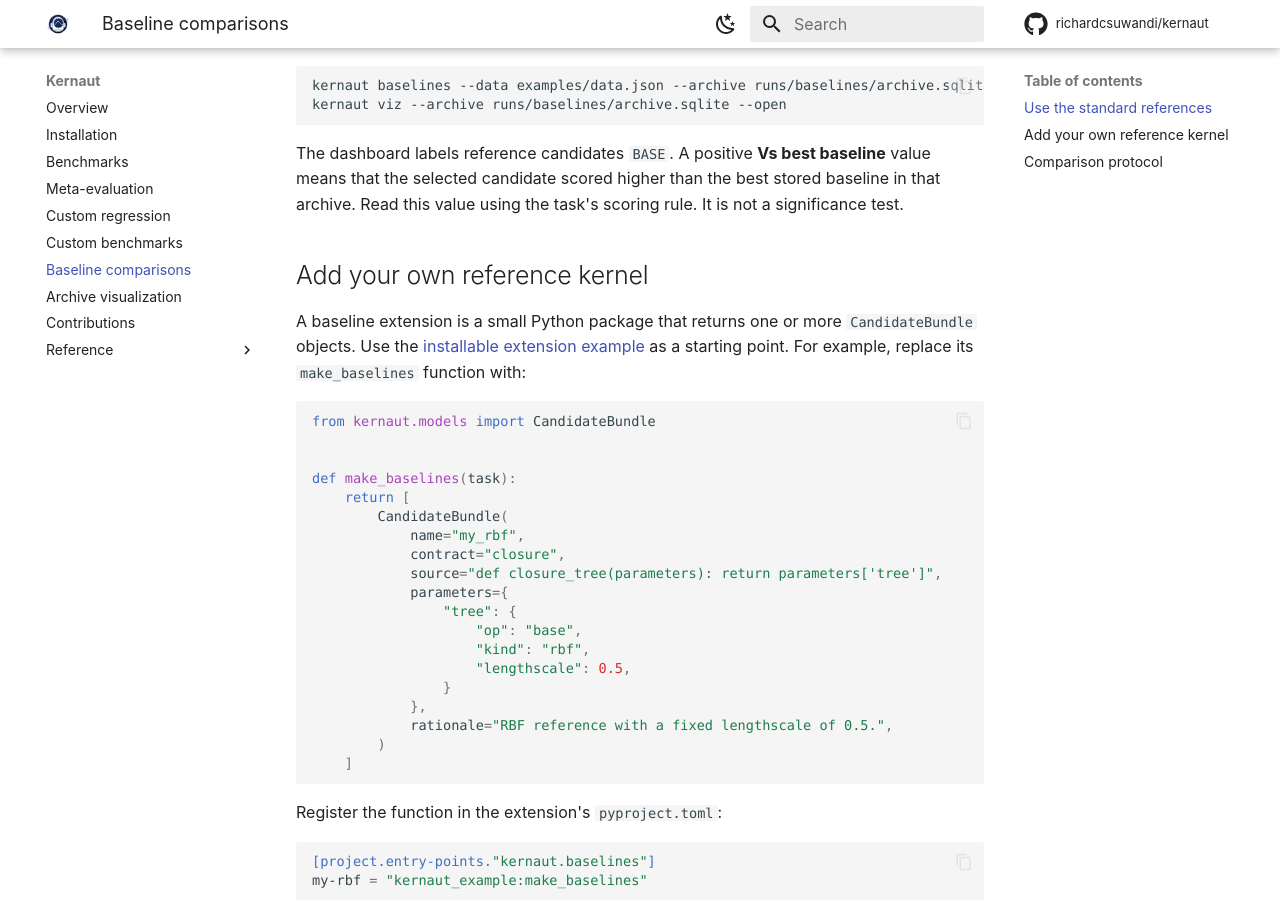
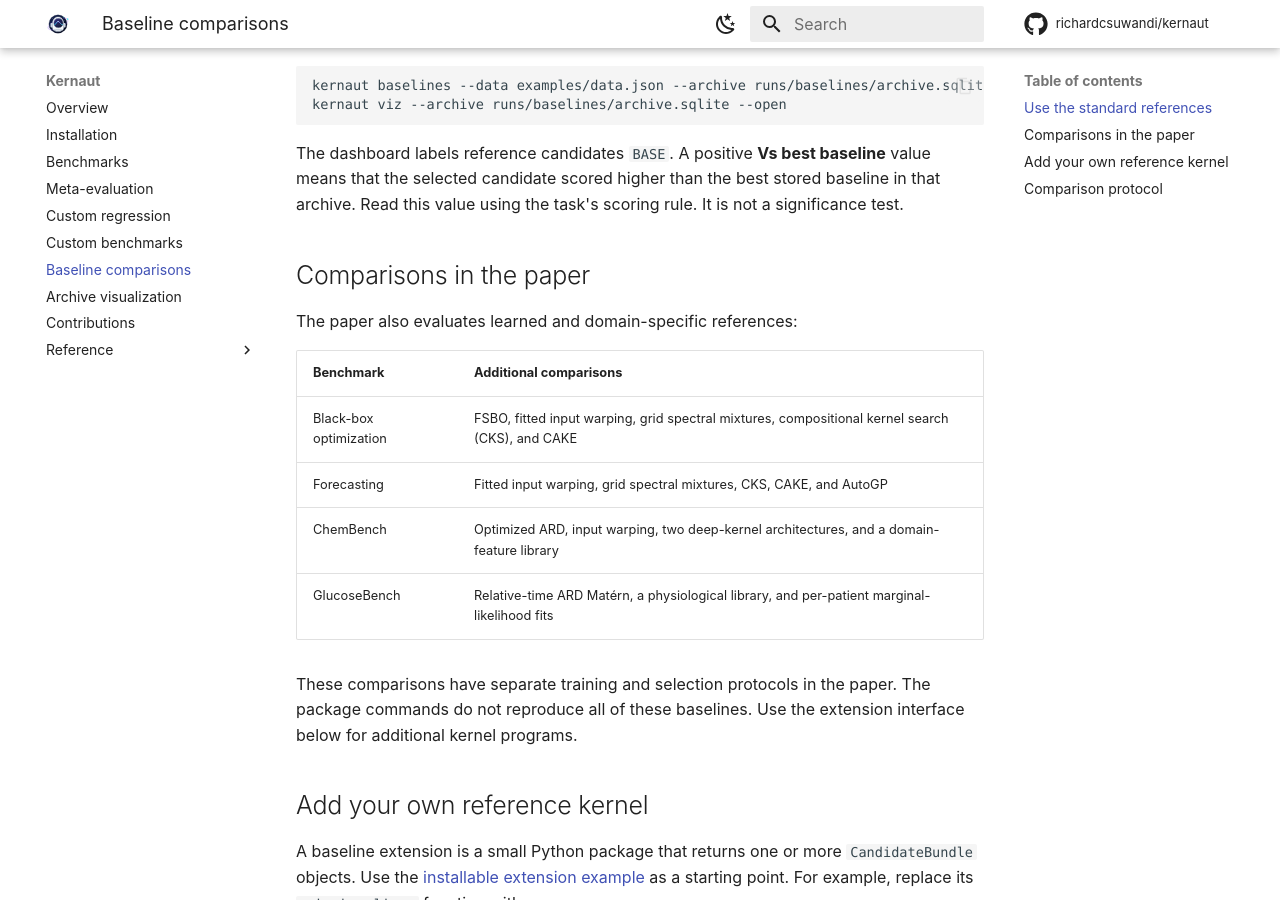
Before and after one commit to richardcsuwandi/kernaut, an MkDocs documentation site: the page built from docs/baselines.md, in a window 1280 px wide and 900 px high, scrolled down 416 px. Built offline with MkDocs 1.6.1 and Material for MkDocs 9.7.7, drawn with Linux system fonts in a browser that asks for light colours; comment, search, counter and statistics services are not loaded.

Commit message:
Align benchmark documentation with paper evaluation scope

```diff
--- a/docs/baselines.md
+++ b/docs/baselines.md
@@ -19,6 +19,20 @@ kernaut viz --archive runs/baselines/archive.sqlite --open
 The dashboard labels reference candidates `BASE`.
 A positive **Vs best baseline** value means that the selected candidate scored higher than the best stored baseline in that archive.
 Read this value using the task's scoring rule. It is not a significance test.
+
+## Comparisons in the paper
+
+The paper also evaluates learned and domain-specific references:
+
+| Benchmark | Additional comparisons |
+| --- | --- |
+| Black-box optimization | FSBO, fitted input warping, grid spectral mixtures, compositional kernel search (CKS), and CAKE |
+| Forecasting | Fitted input warping, grid spectral mixtures, CKS, CAKE, and AutoGP |
+| ChemBench | Optimized ARD, input warping, two deep-kernel architectures, and a domain-feature library |
+| GlucoseBench | Relative-time ARD Matérn, a physiological library, and per-patient marginal-likelihood fits |
+
+These comparisons have separate training and selection protocols in the paper.
+The package commands do not reproduce all of these baselines. Use the extension interface below for additional kernel programs.
 
 ## Add your own reference kernel
 
```
Also changed, not shown: README.md (+2 -2 lines), docs/index.md (+1 -1 lines), docs/meta-evaluation.md (+5 -4 lines), docs/references.md (+1 -0 lines), docs/tasks.md (+8 -1 lines).
